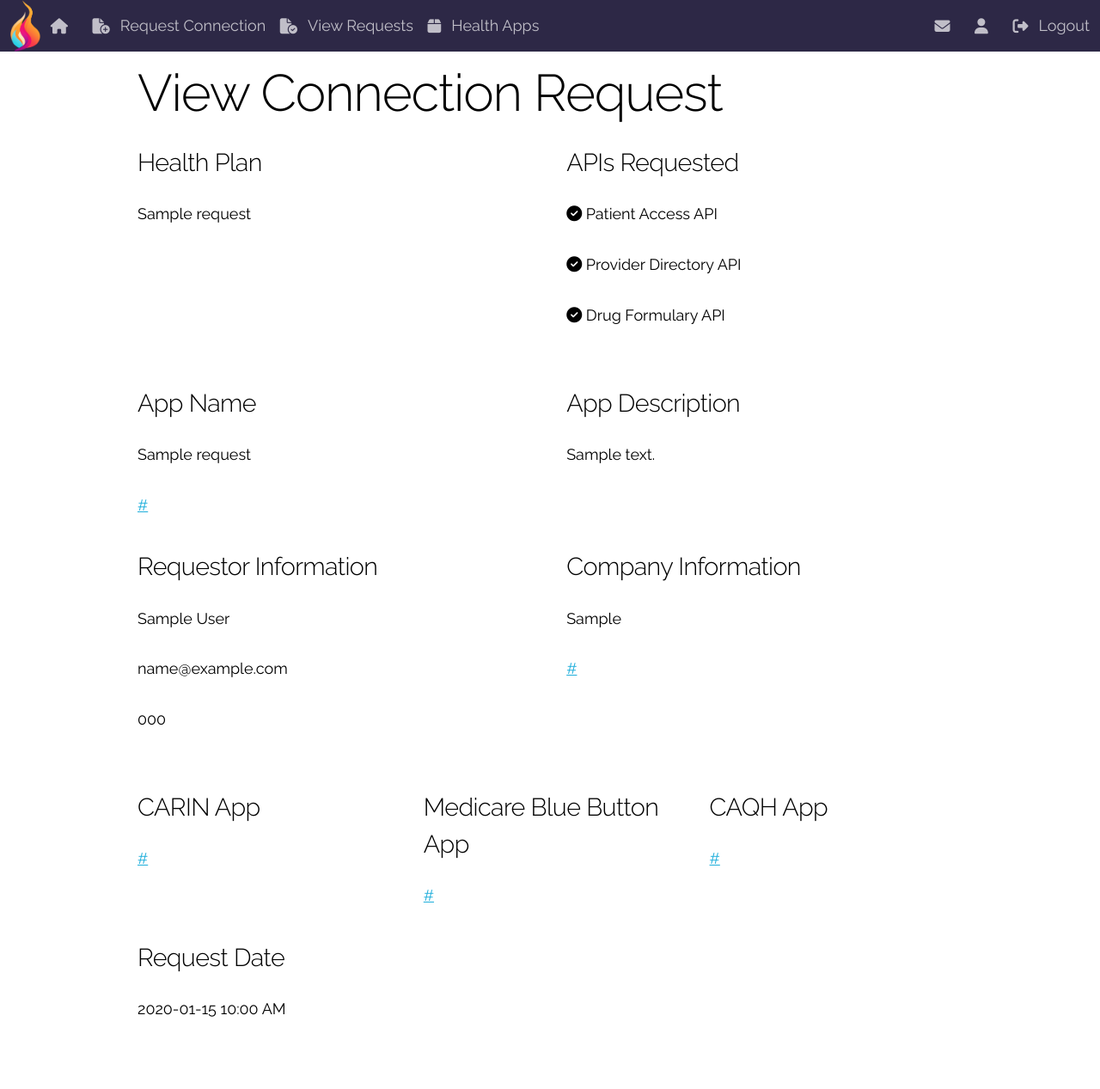
After one commit to rodneygauna/H3O_Inferno, a Flask app: page /view_request/1 in a window 1280 px wide. The commit adds this page. Shown: the whole page at 86% size. Run offline with Flask 3, Linux system fonts and the light colour scheme; a user stored in the database is signed in; tables that the repository leaves empty hold one stand-in row (values such as "Sample post"); some libraries are stand-ins or nearby versions.

Commit message:
view connection request info

```diff
--- a/src/request/views.py
+++ b/src/request/views.py
@@ -71,7 +71,7 @@ def connection_request():
                            form=form)
 
 
-# Route - View Requests
+# Route - View All Requests
 @requests_bp.route("/view_requests", methods=["GET", "POST"])
 @login_required
 def view_requests():
@@ -83,3 +83,16 @@ def view_requests():
     return render_template("requests/view_requests.html",
                            title="View Requests",
                            requests=requests)
+
+
+# Route - View Request
+@requests_bp.route("/view_request/<int:request_id>")
+@login_required
+def view_request(request_id):
+    """View a request. This is an authenticated route."""
+
+    connection_request = ConnectionRequest.query.get_or_404(request_id)
+
+    return render_template("requests/view_request.html",
+                           title="View Request",
+                           connection_request=connection_request)
--- a/src/static/css/style.css
+++ b/src/static/css/style.css
@@ -39,10 +39,17 @@ main {
     }
 }
 
+/* Rows */
+.row {
+    margin-bottom: 3rem;
+}
+
+
 /* Forms */
 form .row {
     margin-bottom: 3rem;
 }
+
 
 
 /* Navbar */
--- /dev/null
+++ b/src/templates/requests/view_request.html
@@ -0,0 +1,105 @@
+{% extends 'base.html' %} {% block content %}
+<div class="container">
+  <h1>View Connection Request</h1>
+  <div class="row">
+    <div class="six columns">
+      <h5>Health Plan</h5>
+      <p>{{ connection_request.health_plan_name }}</p>
+    </div>
+    <div class="six columns">
+      <h5>APIs Requested</h5>
+      <div>
+        {% if connection_request.fhir_patient_access_api %}
+        <p>
+          <i class="fas fa-check-circle"></i><span> Patient Access API</span>
+        </p>
+        {% endif %} {% if connection_request.fhir_provider_directory_api %}
+        <p>
+          <i class="fas fa-check-circle"></i
+          ><span> Provider Directory API</span>
+        </p>
+        {% endif %} {% if connection_request.fhir_drug_formulary_api %}
+        <p>
+          <i class="fas fa-check-circle"></i><span> Drug Formulary API</span>
+        </p>
+        {% endif %}
+      </div>
+    </div>
+  </div>
+  <div class="row">
+    <div class="six columns">
+      <h5>App Name</h5>
+      <p>{{ connection_request.app_name }}</p>
+      <a
+        href="{{ connection_request.app_link }}"
+        target="_blank"
+        rel="noopener noreferrer"
+        >{{ connection_request.app_link }}</a
+      >
+    </div>
+    <div class="six columns">
+      <h5>App Description</h5>
+      <p>{{ connection_request.app_description }}</p>
+    </div>
+  </div>
+  <div class="row">
+    <div class="six columns">
+      <h5>Requestor Information</h5>
+      <p>
+        {{ connection_request.firstname }} {{ connection_request.lastname }}
+      </p>
+      <p>{{ connection_request.email }}</p>
+      <p>{{ connection_request.phone_number }}</p>
+    </div>
+    <div class="six columns">
+      <h5>Company Information</h5>
+      <p>{{ connection_request.company }}</p>
+      <a
+        href="{{ connection_request.company_website}}"
+        target="_blank"
+        rel="noopener noreferrer"
+        >{{ connection_request.company_website }}</a
+      >
+    </div>
+  </div>
+  <div class="row">
+    {% if connection_request.carin_link %}
+    <div class="four columns">
+      <h5>CARIN App</h5>
+      <a
+        href="{{ connection_request.carin_link }}"
+        target="_blank"
+        rel="noopener noreferrer"
+        >{{ connection_request.carin_link }}</a
+      >
+    </div>
+    {% endif %} {% if connection_request.medicare_link %}
+    <div class="four columns">
+      <h5>Medicare Blue Button App</h5>
+      <a
+        href="{{ connection_request.medicare_link }}"
+        target="_blank"
+        rel="noopener noreferrer"
+        >{{ connection_request.medicare_link }}</a
+      >
+    </div>
+    {% endif %} {% if connection_request.caqh_link %}
+    <div class="four columns">
+      <h5>CAQH App</h5>
+      <a
+        href="{{ connection_request.caqh_link }}"
+        target="_blank"
+        rel="noopener noreferrer"
+        >{{ connection_request.caqh_link }}</a
+      >
+    </div>
+    {% endif %}
+  </div>
+  <div class="row">
+    <div class="u-full-width">
+      <h5>Request Date</h5>
+      <p>{{ connection_request.created_date.strftime('%Y-%m-%d %I:%M %p') }}</p>
+    </div>
+  </div>
+</div>
+{% endblock content %}
--- a/src/templates/requests/view_requests.html
+++ b/src/templates/requests/view_requests.html
@@ -38,7 +38,11 @@
         <td>{{ request.created_date.strftime('%Y-%m-%d %I:%M %p') }}</td>
         <td>Status goes here</td>
         <td>
-          <a href="#" class="button button-primary">View</a>
+          <a
+            href=" {{url_for('requests.view_request', request_id=request.id) }}"
+            class="button button-primary"
+            >View</a
+          >
           <a href="#" class="button button-primary">Change Status</a>
         </td>
       </tr>
```
